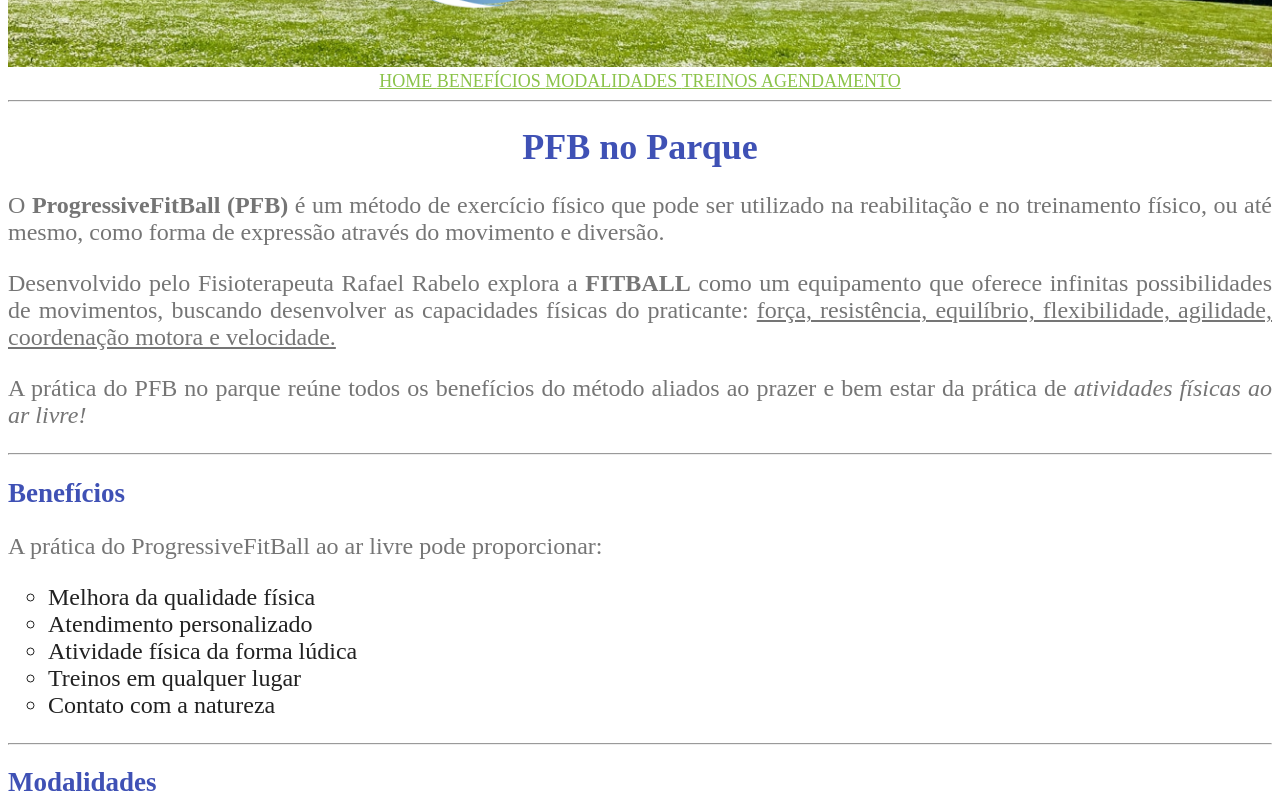
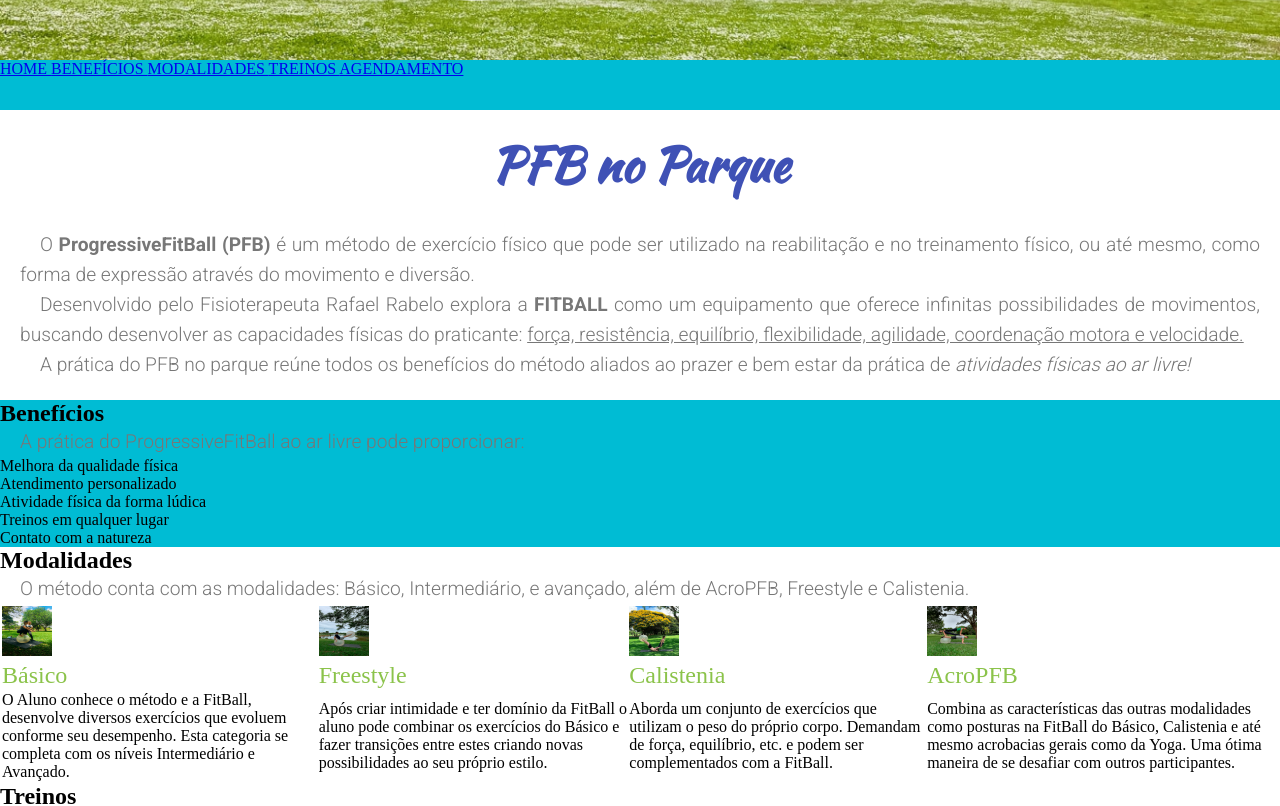
Before and after one commit to gabsantosmr/Logica-de-programacao, a plain HTML site: page site das aulas 2/index.html in a window 1280 px wide. Shown: the part 320-1126 px from the top of the page. Drawn offline with Linux system fonts and the light colour scheme.

Commit message:
Add files via upload

```diff
--- a/site das aulas 2/index.html
+++ b/site das aulas 2/index.html
@@ -3,37 +3,30 @@
 	<head>
 		<meta charset="utf-8" />
 		<title>PFB no Parque</title>
+		<link rel="stylesheet" href="style.css">
 		<meta name="author" content="Gabriel" />
-		<meta name="keywords" content="rfb no parque" />
+		<meta name="keywords" content="pfb no parque" />
 		<meta name="description" content="aulas de progressive fitball no parque aos finais de semana" />
 	</head>
-	<body link="#8bc34a" alink="#8bc34a" vlink="#8bc34a">
-		<img src="imagens/banner.png" alt="banner com a logo do PFB no parque e uma paisagem de fundo" width="100%" height="" />
-		<center>
-			<font face="avenir" size="4">
+		<header>
+			<img class="banner" src="imagens/banner.png" alt="banner com a logo do PFB no parque e uma paisagem de fundo" />
+		</header>
+		<nav>
 			<a href="#"> HOME </a>
 			<a href="#beneficios"> BENEFÍCIOS </a>
 			<a href="#modalidades"> MODALIDADES </a>
 			<a href="#treinos"> TREINOS </a>
 			<a href="agend.html"> AGENDAMENTO </a>
-			</font>
-		</center>
-		<hr />
-		<font color="#3F51B5" size="4">
-			<h1 align="center">PFB no Parque</h1>
-		</font>
-		<font color="#757575" face="Avenir" size="5" align="justify">
-			<p align="justify">O <strong>ProgressiveFitBall (PFB)</strong> é um método de exercício físico que pode ser utilizado na reabilitação e no treinamento físico, ou até mesmo, como forma de expressão através do movimento e diversão.</p>
-
-			<p align="justify">Desenvolvido pelo Fisioterapeuta Rafael Rabelo explora a <strong>FITBALL</strong> como um equipamento que oferece infinitas possibilidades de movimentos, buscando desenvolver as capacidades físicas do praticante: <u>força, resistência, equilíbrio, flexibilidade, agilidade, coordenação motora e velocidade.</u></p>
-
-		<p align="justify">A prática do PFB no parque reúne todos os benefícios do método aliados ao prazer e bem estar da prática de <em>atividades físicas ao ar livre!</em></p>
-		<hr id="beneficios"/>
-		<font color="#3F51B5" size="4">
+		</nav>
+		<article>
+			<h1>PFB no Parque</h1>
+			<p>O <strong>ProgressiveFitBall (PFB)</strong> é um método de exercício físico que pode ser utilizado na reabilitação e no treinamento físico, ou até mesmo, como forma de expressão através do movimento e diversão.</p>
+			<p>Desenvolvido pelo Fisioterapeuta Rafael Rabelo explora a <strong>FITBALL</strong> como um equipamento que oferece infinitas possibilidades de movimentos, buscando desenvolver as capacidades físicas do praticante: <u>força, resistência, equilíbrio, flexibilidade, agilidade, coordenação motora e velocidade.</u></p>
+			<p>A prática do PFB no parque reúne todos os benefícios do método aliados ao prazer e bem estar da prática de <em>atividades físicas ao ar livre!</em></p>
+		</article>
+		<section id="beneficios">
 			<h2>Benefícios</h2>
-		</font>
 			<p>A prática do ProgressiveFitBall ao ar livre pode proporcionar:</p>
-		<font color="#212121" size="5">
 			<ul type="circle">
 				<li>Melhora da qualidade física</li>
 				<li>Atendimento personalizado</li>
@@ -41,51 +34,48 @@
 				<li>Treinos em qualquer lugar</li>
 				<li>Contato com a natureza</li>
 			</ul>
-		</font>
-		<hr id="modalidades"/>
-		<font color="#3F51B5" size="4">
+		</section>
+		<section id="modalidades">
 			<h2>Modalidades</h2>
-		</font>
 			<p>O método conta com as modalidades: Básico, Intermediário, e avançado, além de AcroPFB, Freestyle e Calistenia.</p>
 			<table>
-			<tr align="center">
-				<td><img src="imagens/basico.png" width="300" /></td>
-				<td><img src="imagens/freestyle.png" width="300" /></td>
-				<td><img src="imagens/calistenia.png" width="300" /></td>
-				<td><img src="imagens/acro.png" width="300" /></td>
+				<tr>
+					<td><img class="imgm" src="imagens/basico.png" width="300" /></td>
+					<td><img class="imgm" src="imagens/freestyle.png" width="300" /></td>
+					<td><img class="imgm" src="imagens/calistenia.png" width="300" /></td>
+					<td><img class="imgm" src="imagens/acro.png" width="300" /></td>
 				</tr>
-			<tr align="center">
+				<tr>
 					<td><font color="#8bc34a" size="5">Básico</font></td>
 					<td><font color="#8bc34a" size="5">Freestyle</font></td>
 					<td><font color="#8bc34a" size="5">Calistenia</font></td>
 					<td><font color="#8bc34a" size="5">AcroPFB</font></td>
 				</tr>
-			<tr align="center">
+				<tr>
 					<td>O Aluno conhece o método e a FitBall, desenvolve diversos exercí­cios que evoluem conforme seu desempenho. Esta categoria se completa com os níveis Intermediário e Avançado.</td>
 					<td>Após criar intimidade e ter domínio da FitBall o aluno pode combinar os exercí­cios do Básico e fazer transições entre estes criando novas possibilidades ao seu próprio  estilo.</td>
 					<td>Aborda um conjunto de exercí­cios que utilizam o peso do próprio corpo. Demandam de força, equilíbrio, etc. e podem ser complementados com a FitBall.</td>
 					<td>Combina as características das outras modalidades como posturas na FitBall do Básico, Calistenia e até mesmo acrobacias gerais como da Yoga. Uma ótima maneira de se desafiar com outros participantes.</td>
 				</tr>
 			</table>
-		<hr id="treinos"/>
-		<font color="#3F51B5" size="4">
+		</section>
+		<section id="treinos">
 			<h2>Treinos</h2>
-		</font>
 			<table>
 				<tr>
 					<td>
 						<p>Normalmente os treinos acontecem aos finais de semana no período da manhã  no Parque da Cidade, Brasília - DF.</p>
 						<p>Todo aluno é acompanhado pela instrutora Alessandra Ferro que após apresentar o exercí­cio, fala dos seus benefícios e explica a importância do movimento, faz uma breve demonstração e acompanha o aluno. Tal acompanhamento é importante para a própria segurança do aluno e possí­veis ajustes.</p>
-						<p align="center"><a href="http://instagram.com/le.ferro" target="_blank"><img src="imagens/logoinsta.png" width="20" /></a>
+						<p><a href="http://instagram.com/le.ferro" target="_blank"><img src="imagens/logoinsta.png" /></a>
 						@le.ferro
-						<a href="mailto:le.ferrom@gmail.com" target="_blank"><img src="imagens/logoemail.png" width="20" /></a>
+						<a href="mailto:le.ferrom@gmail.com" target="_blank"><img src="imagens/logoemail.png" /></a>
 						le.ferrom@gmail.com</p>
 					</td>
 					<td><img src="imagens/capa-video.png" width="400" /></td>
 				</tr>
 			</table>
+		</section>
 		<hr>
-		<p align="center">Desenvolvido por <a href="http://instagram.com/gabsantosmr" target="_blank">Gabriel Rodrigues</a> - 2024</p>
-		</font>
+		<p>Desenvolvido por <a href="http://instagram.com/gabsantosmr" target="_blank">Gabriel Rodrigues</a> - 2024</p>
 	</body>
 </html>
--- /dev/null
+++ b/site das aulas 2/style.css
@@ -0,0 +1,55 @@
+@import url('https://fonts.googleapis.com/css2?family=Roboto:wght@100;300;700&display=swap');
+@import url('https://fonts.googleapis.com/css2?family=Kaushan+Script&family=Roboto:wght@100;300;700&display=swap');
+* {
+    margin: 0;
+    padding: 0;
+}
+body {
+    background-color: #fff;
+}
+header, img {
+    width: 100%;
+    height: 380px;
+}
+.banner {
+    width: 100%;
+    height: 380px;
+}
+nav {
+    width: 100%;
+    height: 50px;
+    background-color: #00bcd4;
+}
+a {
+
+}
+article {
+    width: 100%;
+    padding: 20px;
+    box-sizing: border-box;
+}
+h1 {
+    font-family: kaushan script, cursive;
+    font-size: 3rem;
+    color: #3f51b5;
+    text-align: center;
+    margin-bottom: 30px;
+}
+p {
+    font-family: 'Roboto', sans-serif;
+    font-size: 1.2rem;
+    color: #777;
+    text-align: justify;
+    text-indent: 20px;
+    line-height: 30px;
+}
+section {
+
+}
+#beneficios {
+    background-color: #00bcd4;
+}
+.imgm {
+    width: 50px;
+    height: 50px;
+}
```
Lines whose indentation alone changed are shown as unchanged.
